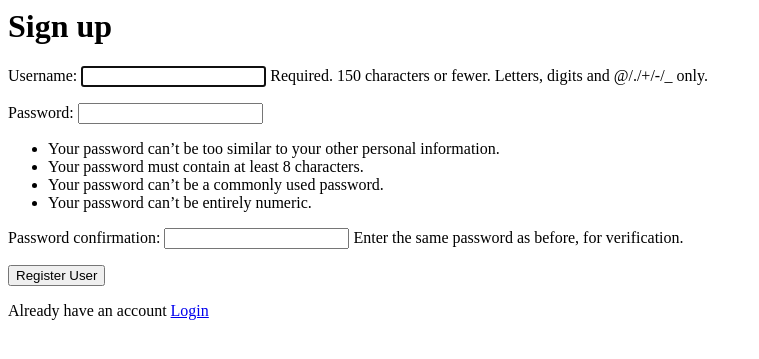
After one commit to safaet/OutfitBazar, a Django app: page /accounts/signup/ in a window 1280 px wide. The commit adds this page. Shown: the top 359 px of the page, without its empty margins (0-759 px from the left). Run offline with Django 5.2, Linux system fonts and the light colour scheme.

Commit message:
simple login and signin

```diff
--- a/OutfitBazar/settings.py
+++ b/OutfitBazar/settings.py
@@ -55,7 +55,7 @@ ROOT_URLCONF = 'OutfitBazar.urls'
 TEMPLATES = [
     {
         'BACKEND': 'django.template.backends.django.DjangoTemplates',
-        'DIRS': [],
+        'DIRS': [BASE_DIR / "templates"],
         'APP_DIRS': True,
         'OPTIONS': {
             'context_processors': [
@@ -122,3 +122,7 @@ STATIC_URL = 'static/'
 # https://docs.djangoproject.com/en/5.1/ref/settings/#default-auto-field
 
 DEFAULT_AUTO_FIELD = 'django.db.models.BigAutoField'
+
+
+LOGIN_REDIRECT_URL = '/'
+LOGOUT_REDIRECT_URL = '/accounts/login/'  # optional
--- a/OutfitBazar/urls.py
+++ b/OutfitBazar/urls.py
@@ -1,25 +1,18 @@
-"""
-URL configuration for OutfitBazar project.
+from django.contrib import admin
+from django.urls import path, include
+from store import views
+from django.http import HttpResponse
 
-The `urlpatterns` list routes URLs to views. For more information please see:
-    https://docs.djangoproject.com/en/5.1/topics/http/urls/
-Examples:
-Function views
-    1. Add an import:  from my_app import views
-    2. Add a URL to urlpatterns:  path('', views.home, name='home')
-Class-based views
-    1. Add an import:  from other_app.views import Home
-    2. Add a URL to urlpatterns:  path('', Home.as_view(), name='home')
-Including another URLconf
-    1. Import the include() function: from django.urls import include, path
-    2. Add a URL to urlpatterns:  path('blog/', include('blog.urls'))
-"""
-from django.contrib import admin
-from django.urls import path
-from store import views
+
+def accounts(request):
+    return HttpResponse("This is the accounts page.")
 
 urlpatterns = [
     path('admin/', admin.site.urls),
     path('', views.home, name='home'),
     path('product/<int:pk>/', views.product_detail, name='product_detail'),
+
+    path('accounts/', include('django.contrib.auth.urls')),  # Login, logout, password change/reset
+    path('accounts/', include('store.urls')),  # Your custom signup URL
+    # path('accounts/', accounts, name='accounts'),  # Custom accounts view
 ]
--- /dev/null
+++ b/store/templates/registration/signup.html
@@ -0,0 +1,15 @@
+{% block content %}
+<h1>Sign up</h1>
+
+
+
+<form method="POST" action = "{% url 'signup' %}">
+    {% csrf_token %}
+    {{form.as_p}}
+    <input type="submit" value="Register User" />
+</form>
+
+<p>Already have an account <a href="{% url 'login' %}">Login</a></p>
+
+
+{% endblock content %}
--- /dev/null
+++ b/store/urls.py
@@ -0,0 +1,7 @@
+from django.urls import path
+from . import views
+
+urlpatterns = [
+    path('signup/', views.signup, name='signup'),
+    # path('login/', views.login, name='login'),
+]
--- a/store/views.py
+++ b/store/views.py
@@ -1,5 +1,10 @@
-from django.shortcuts import render
+from django.shortcuts import render, redirect
 from .models import Product
+from django.contrib.auth.forms import UserCreationForm
+from django.contrib import messages
+from django.contrib.auth.models import User
+from django.contrib.auth import login, authenticate, logout
+# from .forms import CustomUserCreationForm
 
 def home(request):
     products = Product.objects.all()
@@ -8,3 +13,61 @@ def home(request):
 def product_detail(request, pk):
     product = Product.objects.get(pk=pk)
     return render(request, 'store/product_detail.html', {'product': product})
+
+
+def signup(request):
+    if request.method == 'POST':
+        form = UserCreationForm(request.POST)
+        if form.is_valid():
+            form.save()
+            return redirect('login')  # Redirect to login page after signup
+    else:
+        form = UserCreationForm()
+    return render(request, 'registration/signup.html', {'form': form})
+
+# def registerUser(request):
+#     page = 'register'
+#     form = CustomUserCreationForm()
+
+#     if request.method == 'POST':
+#         form = CustomUserCreationForm(request.POST)
+#         if form.is_valid():
+#             user = form.save(commit=False)
+#             user.username = user.username.lower()
+#             user.save()
+
+#             messages.success(request, 'User was created successfully')
+
+#             login(request, user)
+#             return redirect('profiles')
+#         else:
+#             messages.error(request, 'An error has occurred during registration')
+
+
+#     context = {'page': page, 'form': form}
+#     return render(request, 'users/login_register.html', context)
+
+def loginUser(request):
+
+    if request.user.is_authenticated:
+        return redirect('profiles')
+
+    if request.method == 'POST':
+        username = request.POST['username']
+        password = request.POST['password']
+
+        try:
+            user = User.objects.get(username=username)
+        except:
+            messages.error(request, 'Username does not exist')
+
+        user = authenticate(request, username=username, password=password)
+
+
+        if user is not None:
+            login(request, user)
+            return redirect('profiles')
+        else:
+            messages.error(request, 'Username OR password is incorrect')
+
+    return render(request, 'registration/login.html')
```
Also changed, not shown: store/forms.py (added, +11 -0 lines), store/templates/registration/login.html (added, +11 -0 lines), store/templates/store/home.html (+8 -5 lines), 1 other file.
